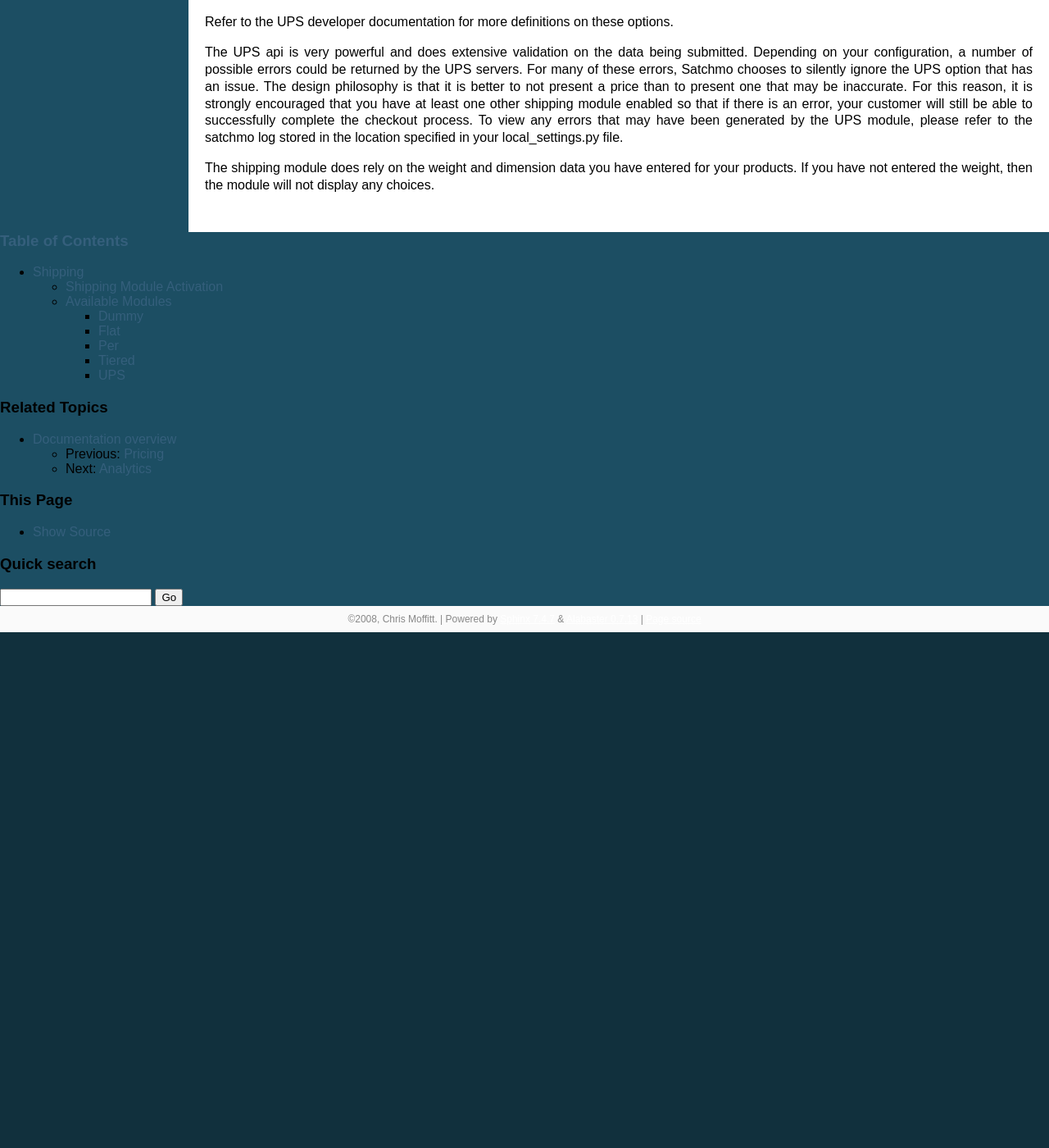
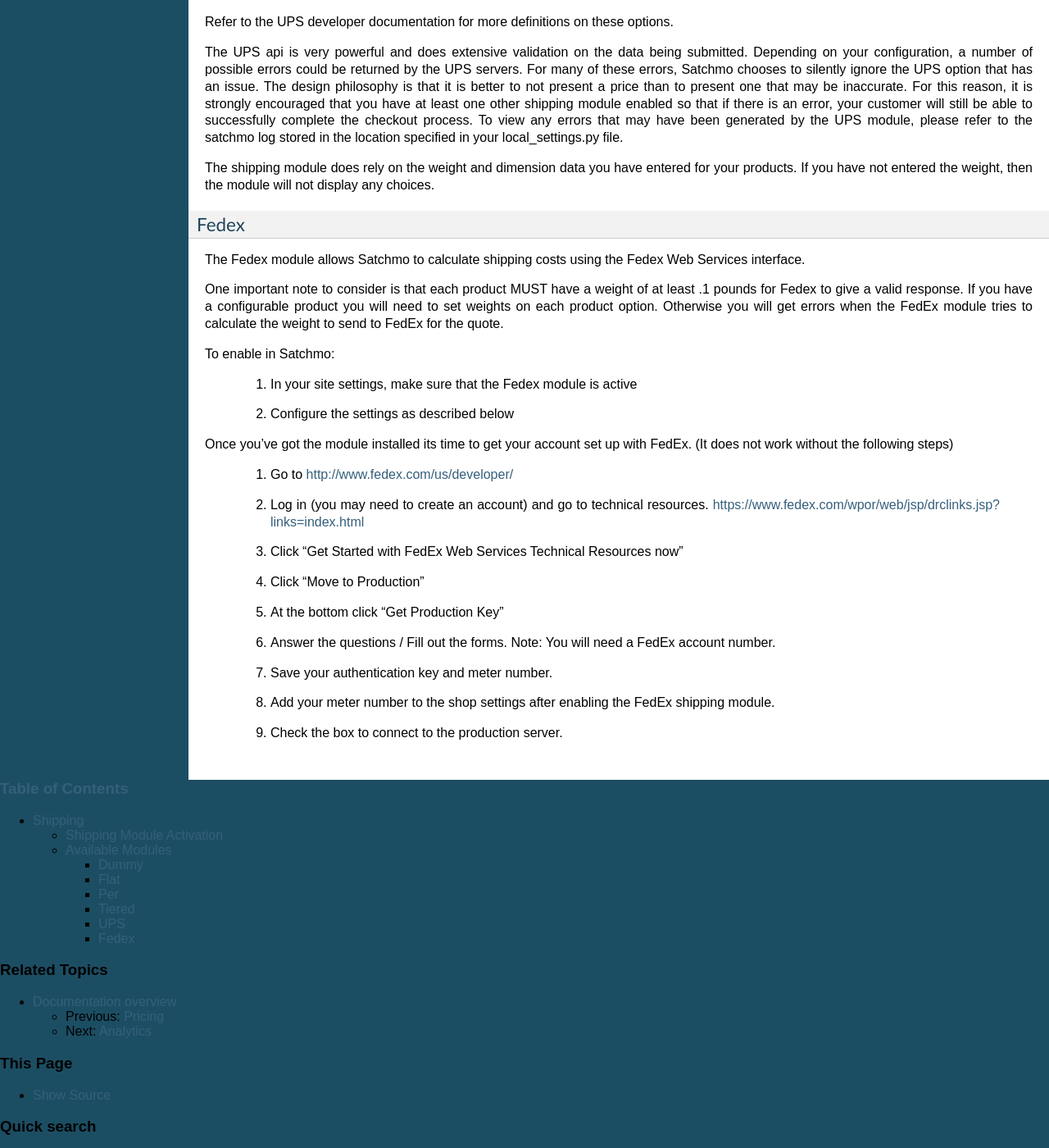
Before and after one commit to dokterbob/satchmo, a Sphinx documentation site: the page built from docs/shipping.txt, in a window 1280 px wide and 1400 px high, scrolled down 1893 px. Shown: the whole window at 82% size. Built offline with Sphinx 7.4.7, drawn with Linux system fonts in a browser that asks for light colours; before the commit the page ends 2664 px from its top, so only the background shows below that.

Commit message:
Add Fedex docs to the main document index. Closes #436
--HG--
extra : convert_revision : svn%3Aa38d40e9-c014-0410-b785-c606c0c8e7de/satchmo/trunk%401316

```diff
--- a/docs/features.txt
+++ b/docs/features.txt
@@ -18,6 +18,7 @@
 
 Satchmo has flexible shipping options and allows you to create your own. Satchmo includes:
     - UPS integration
+    - Fedex integration
     - Flat rate shipping
     - Multi-tiered shipping
 
--- a/docs/shipping.txt
+++ b/docs/shipping.txt
@@ -112,3 +115,31 @@
 
 The shipping module does rely on the weight and dimension data you have entered for your products. If you have not
 entered the weight, then the module will not display any choices.
+
+.. index::
+   single: Fedex;
+
+Fedex
++++++
+The Fedex module allows Satchmo to calculate shipping costs using the Fedex Web Services interface.
+
+One important note to consider is that each product MUST have a weight of at least .1 pounds for Fedex to give a valid response.
+If you have a configurable product you will need to set weights on each product option. Otherwise you will get errors when the
+FedEx module tries to calculate the weight to send to FedEx for the quote.
+
+To enable in Satchmo:
+
+ 1. In your site settings, make sure that the Fedex module is active
+ 2. Configure the settings as described below
+
+Once you've got the module installed its time to get your account set up with FedEx. (It does not work without the following steps)
+
+ 1. Go to http://www.fedex.com/us/developer/
+ 2. Log in (you may need to create an account) and go to technical resources. https://www.fedex.com/wpor/web/jsp/drclinks.jsp?links=index.html
+ 3. Click "Get Started with FedEx Web Services Technical Resources now"
+ 4. Click "Move to Production"
+ 5. At the bottom click "Get Production Key"
+ 6. Answer the questions / Fill out the forms. Note: You will need a FedEx account number.
+ 7. Save your authentication key and meter number.
+ 8. Add your meter number to the shop settings after enabling the FedEx shipping module.
+ 9. Check the box to connect to the production server.
```
Also changed, not shown: other parts of docs/shipping.txt (+3 -0 lines), 1 other file.
